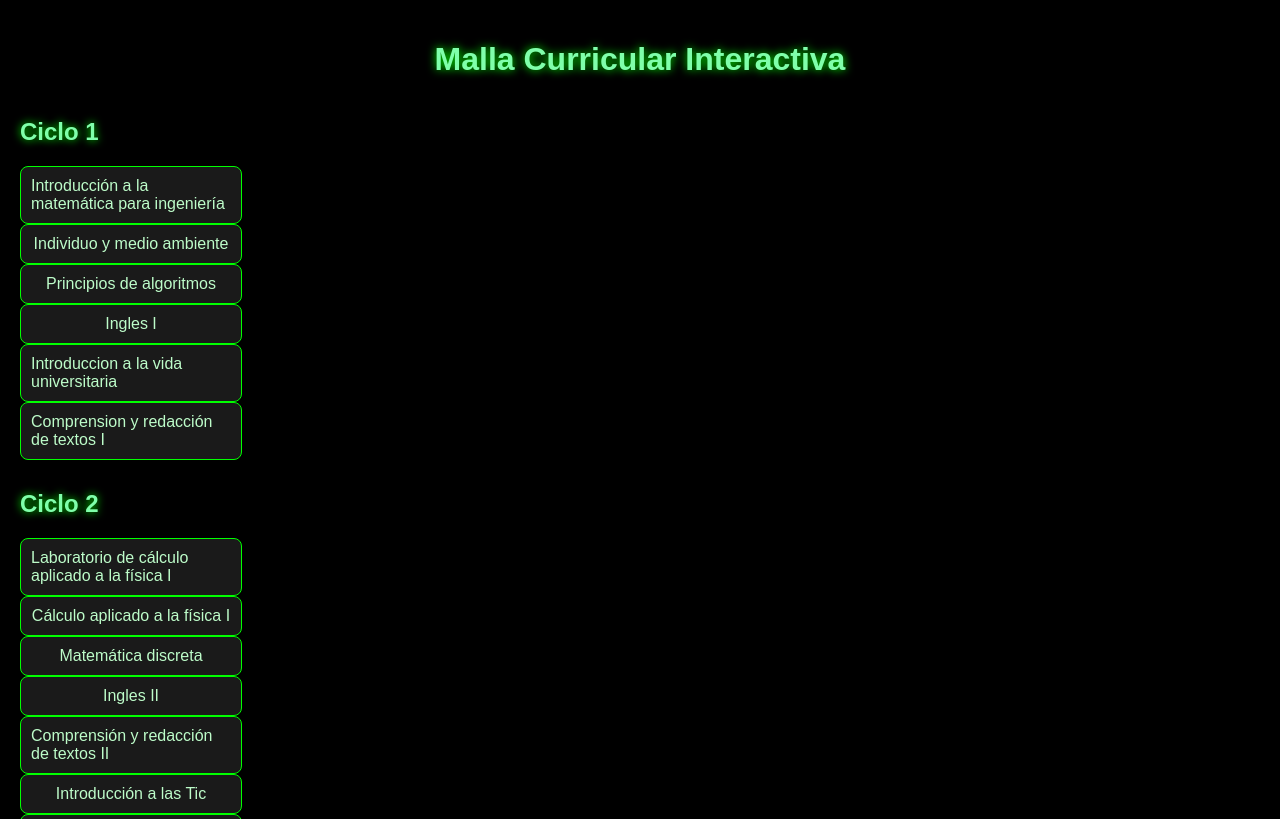
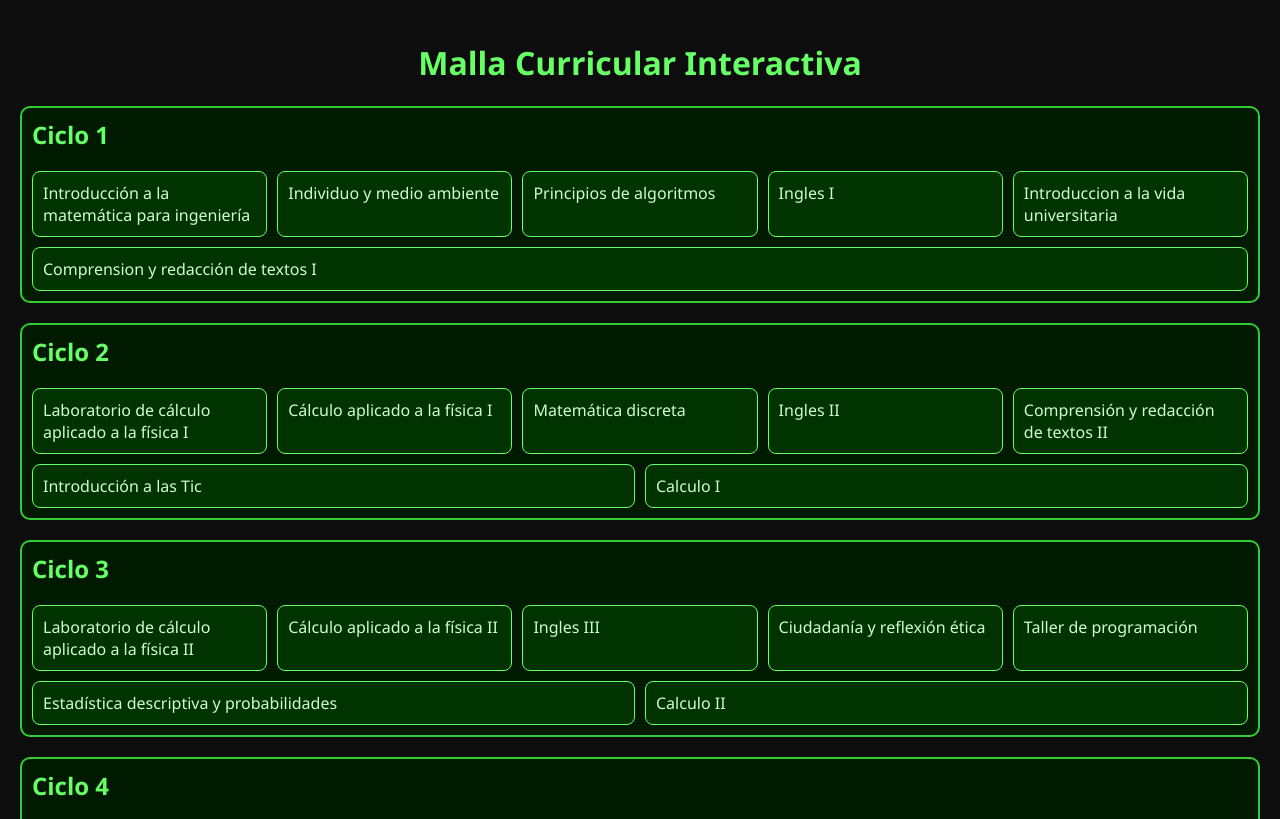
Before and after one commit to MinanoPerezKamiCarolina/malla-curricular, a plain HTML site: page index.html in a window 1280 px wide. Shown: the top 819 px of the page. Drawn offline with Linux system fonts and the light colour scheme.

Commit message:
Update style.css

```diff
--- a/style.css
+++ b/style.css
@@ -1,72 +1,58 @@
 body {
-  background-color: #000;
-  font-family: Arial, sans-serif;
-  color: #bdfcc9;
+  font-family: 'Segoe UI', sans-serif;
+  background-color: #0d0d0d;
+  color: #ccffcc;
   margin: 0;
   padding: 20px;
 }
 
 h1 {
+  color: #66ff66;
   text-align: center;
-  color: #7fffaa;
-  text-shadow: 0 0 10px #0f0;
-  margin-bottom: 40px;
 }
 
-h2 {
-  color: #7fffaa;
-  text-shadow: 0 0 8px #0f0;
+#resetButton {
+  display: block;
+  margin: 0 auto 20px auto;
+  padding: 10px 20px;
+  background-color: #004d00;
+  color: #ccffcc;
+  border: none;
+  cursor: pointer;
+  border-radius: 8px;
 }
 
 .ciclo {
-  margin-bottom: 30px;
+  border: 2px solid #33cc33;
+  border-radius: 10px;
+  padding: 10px;
+  margin: 20px 0;
+  background-color: #001a00;
 }
 
-.contenedor-cursos {
+.ciclo h2 {
+  margin-top: 0;
+  color: #66ff66;
+}
+
+.cursos {
   display: flex;
   flex-wrap: wrap;
   gap: 10px;
-  background-color: #111;
-  padding: 10px;
-  border-radius: 10px;
 }
 
 .curso {
-  display: flex;
-  flex-direction: column;
-  align-items: center;
-  justify-content: center;
   padding: 10px;
-  background-color: #1a1a1a;
-  border: 1px solid #0f0;
+  background-color: #003300;
+  color: #ccffcc;
+  border: 1px solid #66ff66;
   border-radius: 8px;
-  width: 200px;
   cursor: pointer;
-  transition: all 0.3s ease;
-}
-
-.curso h3 {
-  font-size: 14px;
-  text-align: center;
-  color: #bdfcc9;
-  margin: 0;
-  margin-bottom: 5px;
+  transition: 0.3s ease;
+  flex: 1 0 200px;
 }
 
 .curso.aprobado {
-  background-color: #004d00;
-  border-color: #00ff00;
-  box-shadow: 0 0 10px #00ff00;
+  background-color: #006600;
+  text-decoration: line-through;
 }
-
-.curso.desbloqueado {
-  background-color: #1a331a;
-  border-color: #66ff66;
-}
-
-.curso.bloqueado {
-  background-color: #1a1a1a;
-  border-color: #333;
-  opacity: 0.5;
-  cursor: not-allowed;
-}
```
